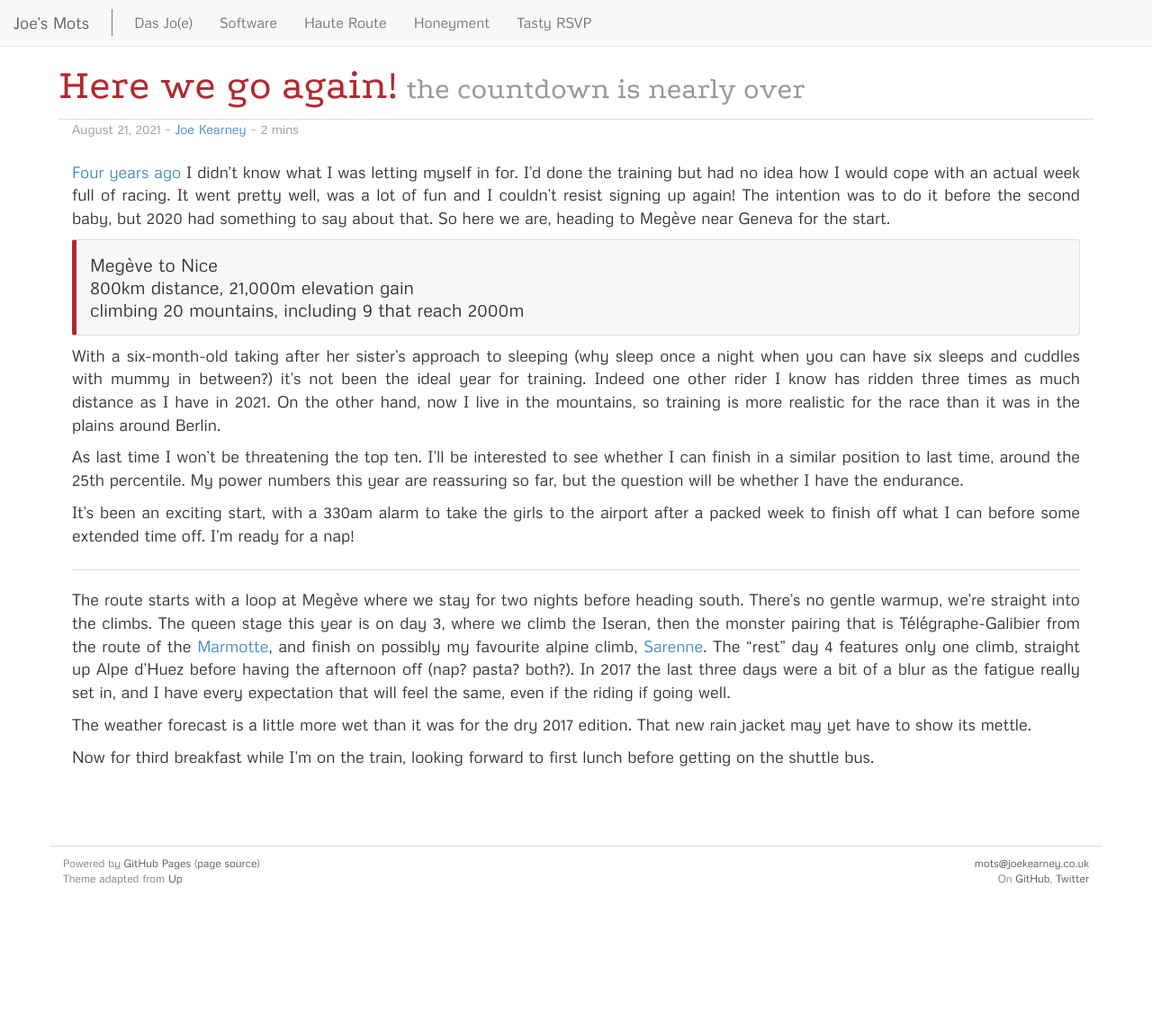
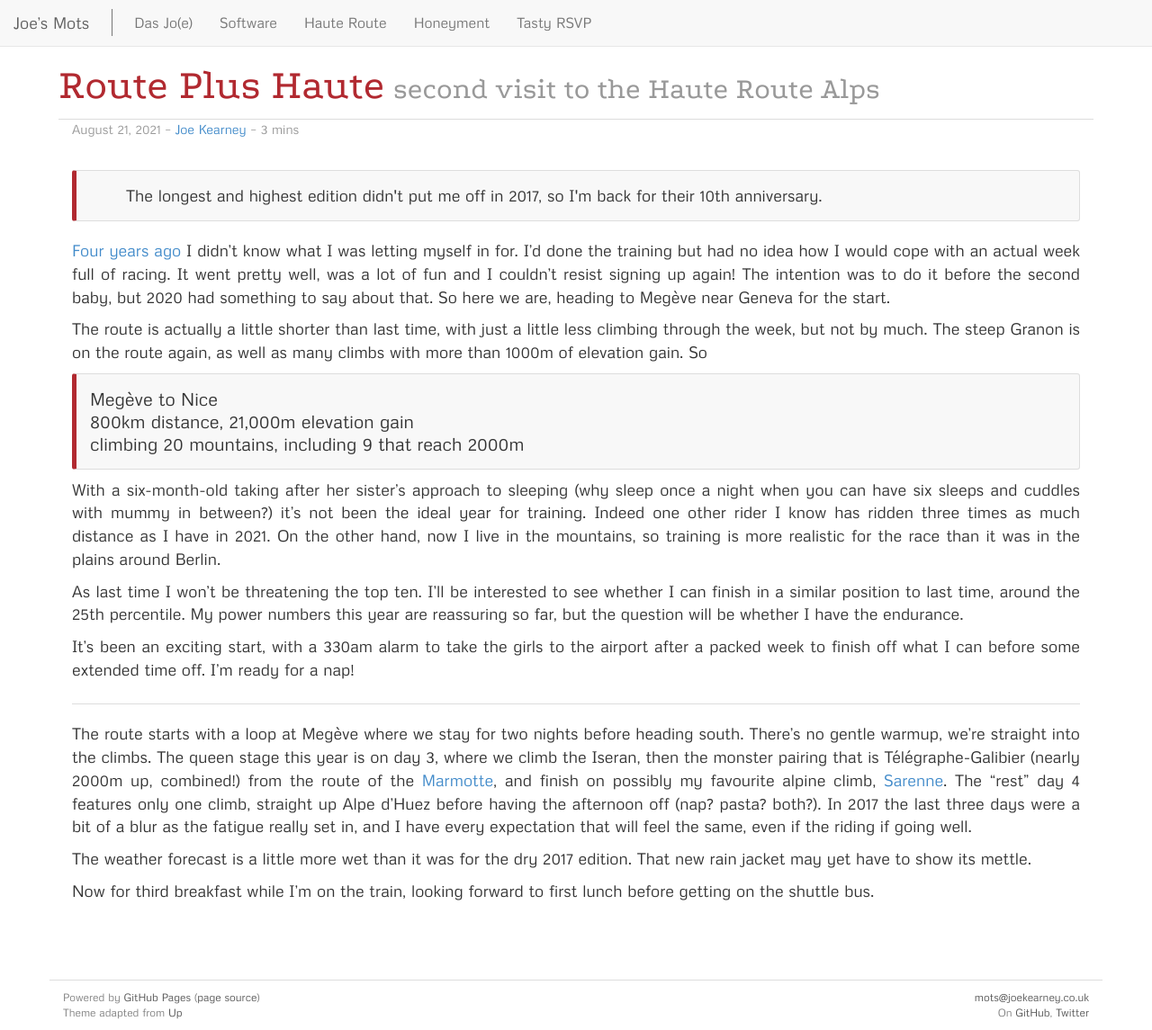
Before and after one commit to joekearney/joekearney.github.io, a Jekyll site: the page built from _posts/cycling/2021-08-21-second-outing.md, in a window 1280 px wide and 1145 px high. Shown: the whole window at 90% size. Built offline with Jekyll 4.4.1, drawn with Linux system fonts in a browser that asks for light colours; comment, search, counter and statistics services are not loaded.

Commit message:
More route detail on HRA21 intro, better title

```diff
--- a/_posts/cycling/2021-08-21-second-outing.md
+++ b/_posts/cycling/2021-08-21-second-outing.md
@@ -1,8 +1,8 @@
 ---
 layout: post
-title: "Here we go again!"
-description: "the countdown is nearly over"
-long_description: ""
+title: "Route Plus Haute"
+description: "second visit to the Haute Route Alps"
+long_description: "The longest and highest edition didn't put me off in 2017, so I'm back for their 10th anniversary."
 categories:
 - post
 tags:
@@ -31,6 +31,8 @@ author: Joe Kearney
 
 [Four years ago](/haute-route) I didn't know what I was letting myself in for. I'd done the training but had no idea how I would cope with an actual week full of racing. It went pretty well, was a lot of fun and I couldn't resist signing up again! The intention was to do it before the second baby, but 2020 had something to say about that. So here we are, heading to Megève near Geneva for the start.
 
+The route is actually a little shorter than last time, with just a little less climbing through the week, but not by much. The steep Granon is on the route again, as well as many climbs with more than 1000m of elevation gain. So
+
 > Megève to Nice
 >
 > 800km distance, 21,000m elevation gain
@@ -45,7 +47,7 @@ It's been an exciting start, with a 330am alarm to take the girls to the airport
 
 ***
 
-The route starts with a loop at Megève where we stay for two nights before heading south. There's no gentle warmup, we're straight into the climbs. The queen stage this year is on day 3, where we climb the Iseran, then the monster pairing that is Télégraphe-Galibier from the route of the [Marmotte](/posts/marmotte-2017), and finish on possibly my favourite alpine climb, [Sarenne](/posts/hra-2017-stage-3). The "rest" day 4 features only one climb, straight up Alpe d'Huez before having the afternoon off (nap? pasta? both?). In 2017 the last three days were a bit of a blur as the fatigue really set in, and I have every expectation that will feel the same, even if the riding if going well.
+The route starts with a loop at Megève where we stay for two nights before heading south. There's no gentle warmup, we're straight into the climbs. The queen stage this year is on day 3, where we climb the Iseran, then the monster pairing that is Télégraphe-Galibier (nearly 2000m up, combined!) from the route of the [Marmotte](/posts/marmotte-2017), and finish on possibly my favourite alpine climb, [Sarenne](/posts/hra-2017-stage-3). The "rest" day 4 features only one climb, straight up Alpe d'Huez before having the afternoon off (nap? pasta? both?). In 2017 the last three days were a bit of a blur as the fatigue really set in, and I have every expectation that will feel the same, even if the riding if going well.
 
 The weather forecast is a little more wet than it was for the dry 2017 edition. That new rain jacket may yet have to show its mettle.
 
```
